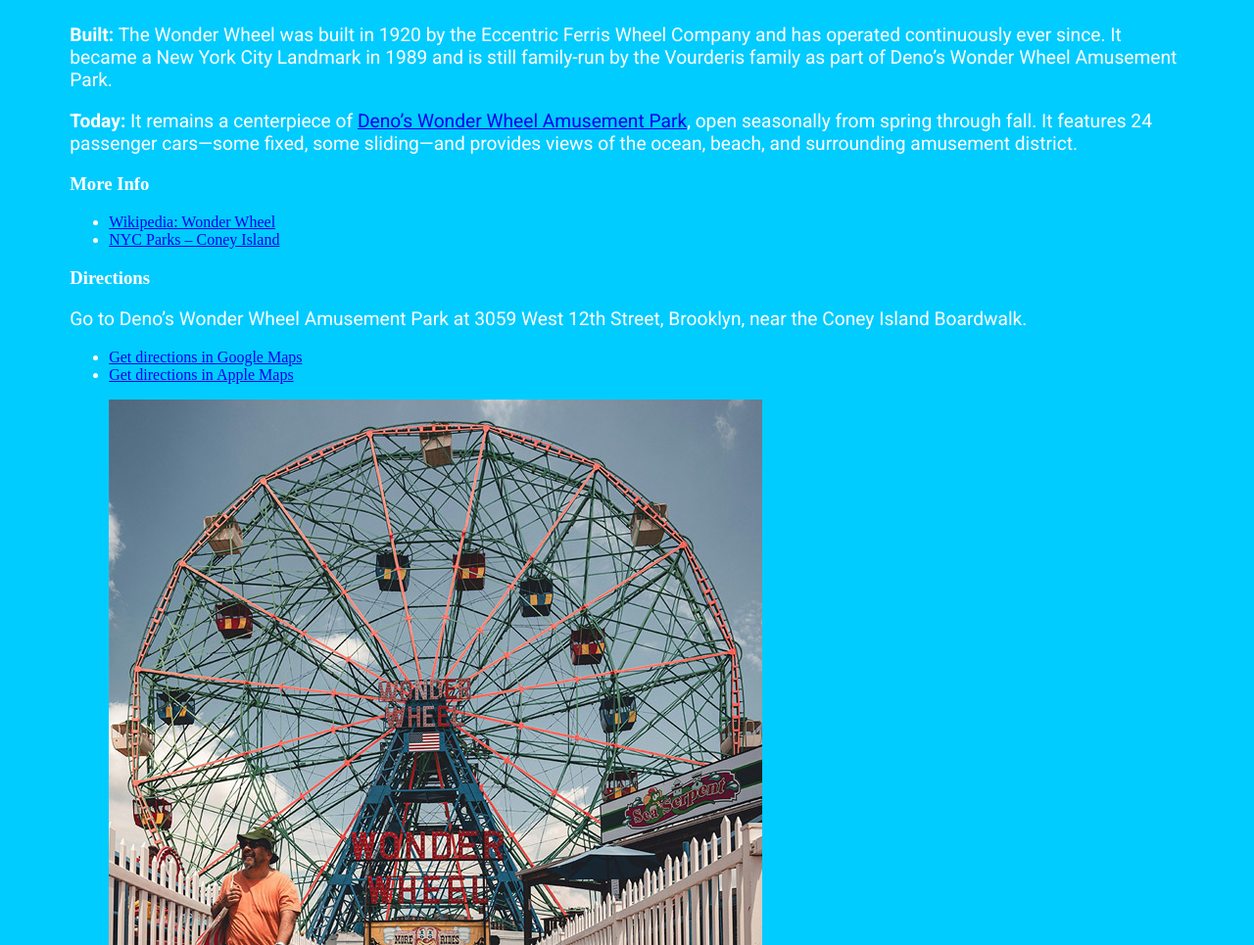
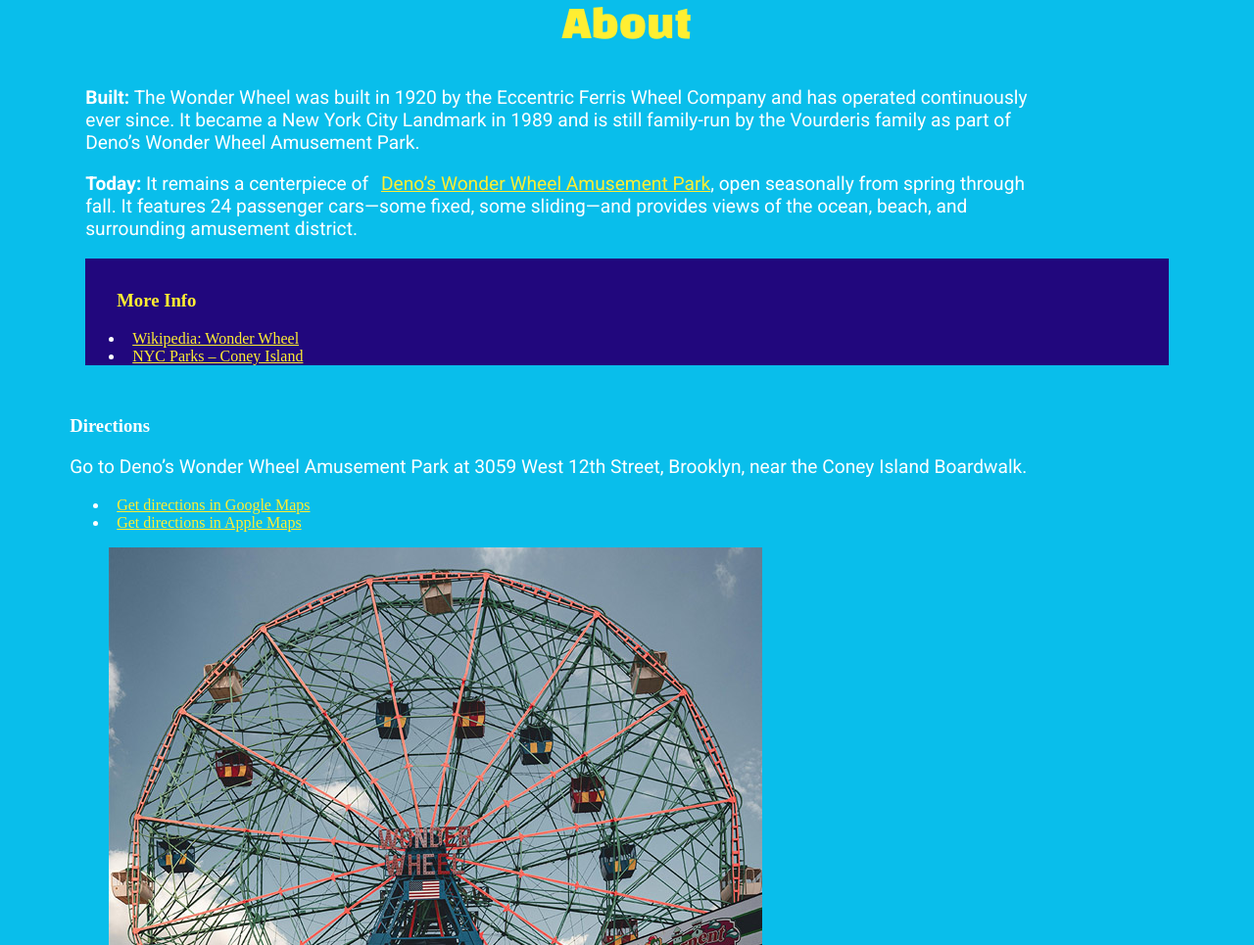
Before and after one commit to sevennethescientist/sevenneProject2, a plain HTML site: page landmark-wonder.html in a window 1280 px wide. Shown: the part 719-1684 px from the top of the page at 98% size. Drawn offline with Linux system fonts and the light colour scheme.

Commit message:
Started adding styles

```diff
--- a/landmark-wonder.html
+++ b/landmark-wonder.html
@@ -51,6 +51,7 @@
                     through fall. It features 24 passenger cars—some fixed, some sliding—and provides views of the ocean, beach,
                     and surrounding amusement district.</p>
                  <!-- MORE INFO  -->
+                <div class="more-info">
                     <h3>More Info</h3>
                     <ul>
                         <li><a href="https://en.wikipedia.org/wiki/Wonder_Wheel" target="_blank" rel="noopener">Wikipedia: Wonder
@@ -58,6 +59,7 @@
                         <li><a href="https://www.nycgovparks.org/parks/coney-island-beach-and-boardwalk/history" target="_blank"
                                 rel="noopener">NYC Parks – Coney Island</a></li>
                     </ul>
+                </div>
             </section>
             <aside class="landmark-directions">
                 <!-- DIRECTIONS  -->
--- a/style.css
+++ b/style.css
@@ -69,6 +69,20 @@ p {
   /* font-weight: <weight>; */
   font-size: 1.2em;
   font-style: normal;
+  width: 90%;
+}
+
+a {
+  color: var(--secondary-text-color);
+  text-decoration: underline;
+  transition: color 0.2s ease;
+  padding-top: 0.5rem;
+  padding-bottom: 0.5rem;
+  padding-left: 0.5rem;
+}
+
+a:hover {
+  color: var(--links-on-hover);
 }
 
 .site-title {
@@ -77,6 +91,10 @@ p {
   /* font-weight: <weight>; */
   font-size: 1.2em;
   font-style: normal;
+}
+
+section.featured-landmark {
+  background-color: var(--secondary-background-color);
 }
 
 .landmarks-grid{
@@ -88,7 +106,7 @@ p {
 
 .landmark {
   background-color: var(--secondary-background-color);
-  border: solid 2px var(--heading-color);
+  border: solid 0.25rem var(--heading-color);
 
   font-family: "Roboto", sans-serif;
   font-optical-sizing: auto;
@@ -100,6 +118,14 @@ p {
 
   place-items: center;
 
+}
+
+.landmark a {
+  color: var(--links-on-hover);
+}
+
+.landmark a:hover {
+  color: var(--heading-color);
 }
 
 .landmark h3 {
@@ -136,3 +162,21 @@ p {
 	width: 100%;
 	height: 100%;
 }
+
+section {
+  padding: 1rem;
+}
+
+section.landmark-intro {
+  background-color: var(--secondary-background-color);
+}
+
+.more-info {
+  background-color: var(--secondary-background-color);
+}
+
+.more-info h3 {
+  color: var(--heading-color);
+  padding-left: 2rem;
+  padding-top: 2rem;
+}
--- a/tokens.css
+++ b/tokens.css
@@ -1,8 +1,8 @@
 :root {
     --heading-color: #FFEE32;
-    --background-color: #00CCFF;
+    --background-color: #09beeb;
     --text-color: white;
-    --secondary-background-color: #149CBE;
-    --secondary-text-color: #B32356;
-    --links-on-hover: #73ebad;
+    --secondary-background-color: #21077D;
+    --secondary-text-color: #FFEE32;
+    --links-on-hover: #FF70A2;
 }
```
Lines whose indentation alone changed are shown as unchanged.
